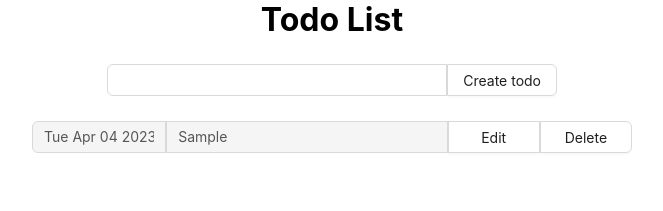
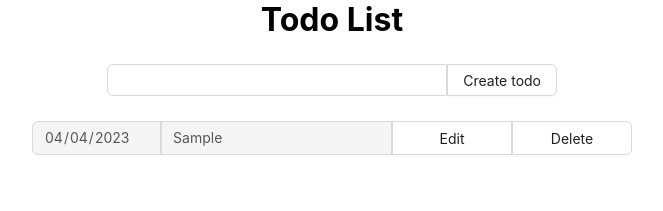
Before and after one commit to diomedik/todo-list-test, a React (Create React App) app: page / in a window 1280 px wide. Both pictures are taken after typing "Sample" into the empty fields and a click on the button "Create todo". Shown: the top 211 px of the page, without its empty margins (308-971 px from the left). Built offline with nearby package versions, Linux system fonts and the light colour scheme.

Commit message:
Added editing date input

```diff
--- a/src/components/CreateTodo/CreateTodo.tsx
+++ b/src/components/CreateTodo/CreateTodo.tsx
@@ -21,7 +21,14 @@ export const CreateTodo = () => {
 
     const saveTodo = () => {
         if (description.trim() !== '') {
-            dispatch(addTodo({ id: generateId(), description, date: new Date().toDateString() }));
+            const date = new Date().toISOString().slice(0, 10);
+            dispatch(
+                addTodo({
+                    id: generateId(),
+                    description,
+                    date,
+                }),
+            );
             setDescription('');
             setIsEmpty(false);
         } else {
--- a/src/components/TodoItem/TodoItem.css
+++ b/src/components/TodoItem/TodoItem.css
@@ -4,7 +4,7 @@
 }
 
 .todo-item-date {
-    width: 185px;
+    width: 215px;
     border-radius: 6px 0 0 6px;
 }
 
@@ -16,6 +16,7 @@
 .button {
     width: 120px;
     border-radius: 0;
+    height: 100%;
 }
 
 .delete {
@@ -25,3 +26,8 @@
 .input.ant-input-disabled {
     color: rgba(0, 0, 0, 0.65);
 }
+
+.todo-item-buttons-container {
+    display: flex;
+    flex-direction: row;
+}
--- a/src/components/TodoItem/TodoItem.tsx
+++ b/src/components/TodoItem/TodoItem.tsx
@@ -10,27 +10,37 @@ export const TodoItem = (props: ITodo) => {
     const dispatch = useDispatch();
     const [isEdit, setIsEdit] = React.useState<boolean>(false);
     const [description, setDescription] = React.useState<string>(props.description);
+    const [date, setDate] = React.useState<string>(props.date);
     const handleDelete = () => dispatch(deleteTodo(props.id));
 
     const handleChange = (event: React.ChangeEvent<HTMLInputElement>) =>
         setDescription(event.target.value);
 
+    const handleChangeDate = (e: React.ChangeEvent<HTMLInputElement>) => setDate(e.target.value);
+
     const handleEdit = () => {
         setIsEdit(!isEdit);
         if (isEdit) {
-            dispatch(editTodo(props.id, description));
+            dispatch(editTodo(props.id, description, date));
         }
     };
 
     return (
         <div className="todo-item-container">
-            <Input className="input todo-item-date" value={props.date} disabled />
+            <Input
+                type="date"
+                className="input todo-item-date"
+                onChange={handleChangeDate}
+                disabled={!isEdit}
+                value={date}
+            />
             <Input
                 className="input todo-item-description"
                 value={description}
                 disabled={!isEdit}
                 onChange={handleChange}
             />
+            <div className="todo-item-buttons-container">
                 <Button className="button" onClick={handleEdit}>
                     {isEdit ? 'Save' : 'Edit'}
                 </Button>
@@ -38,5 +48,6 @@ export const TodoItem = (props: ITodo) => {
                     Delete
                 </Button>
             </div>
+        </div>
     );
 };
--- a/src/store/actions/actions.ts
+++ b/src/store/actions/actions.ts
@@ -11,7 +11,7 @@ export const deleteTodo = (id: number) => ({
     payload: id,
 });
 
-export const editTodo = (id: number, description: string) => ({
+export const editTodo = (id: number, description: string, date: string) => ({
     type: ACTION_TYPES.EDIT_TODO,
-    payload: { id, description },
+    payload: { id, description, date },
 });
--- a/src/store/reducer.ts
+++ b/src/store/reducer.ts
@@ -21,7 +21,11 @@ export const reducer = (state: IState = initialState, action: AnyAction) => {
                 todos: [
                     ...state.todos.map((todo) => {
                         if (todo.id === action.payload.id) {
-                            return { ...todo, description: action.payload.description };
+                            return {
+                                ...todo,
+                                description: action.payload.description,
+                                date: action.payload.date,
+                            };
                         }
                         return todo;
                     }),
```
Lines whose indentation alone changed are shown as unchanged.
